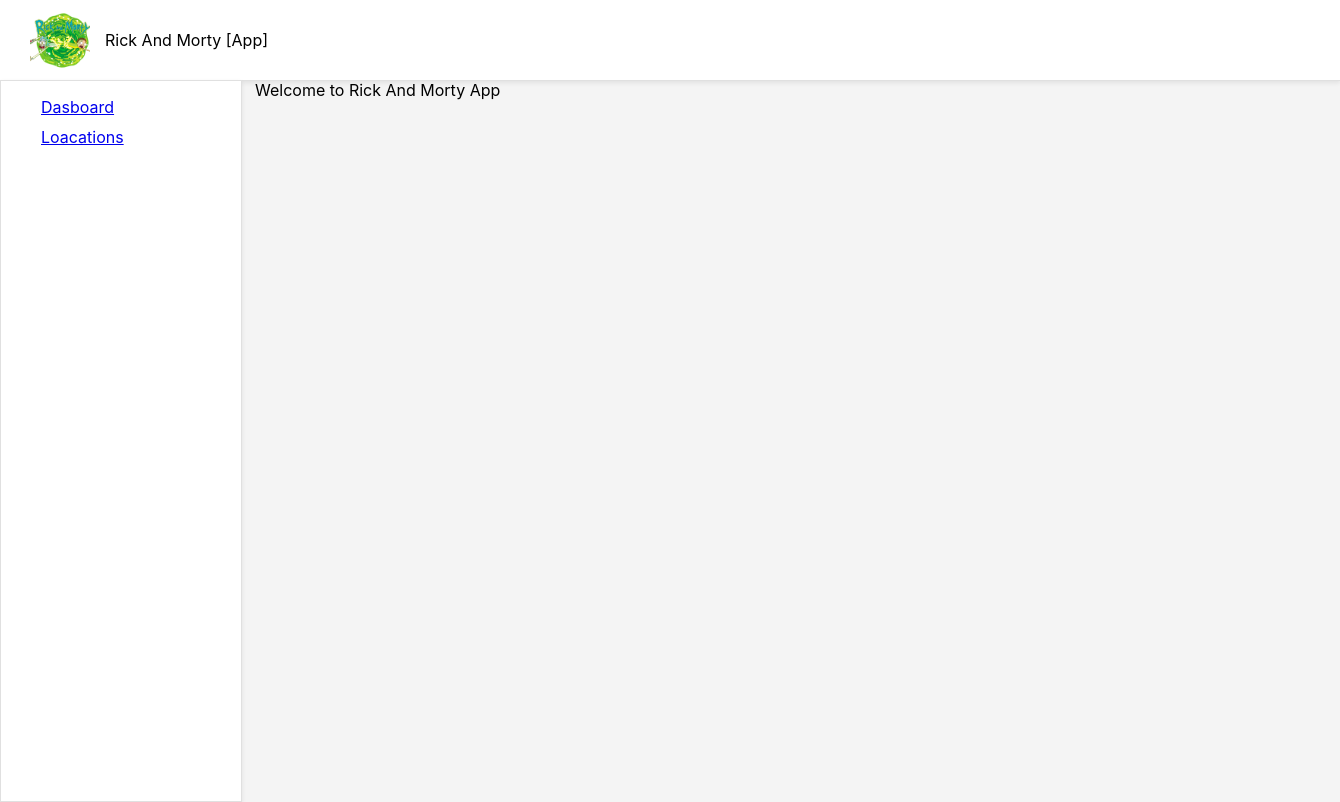
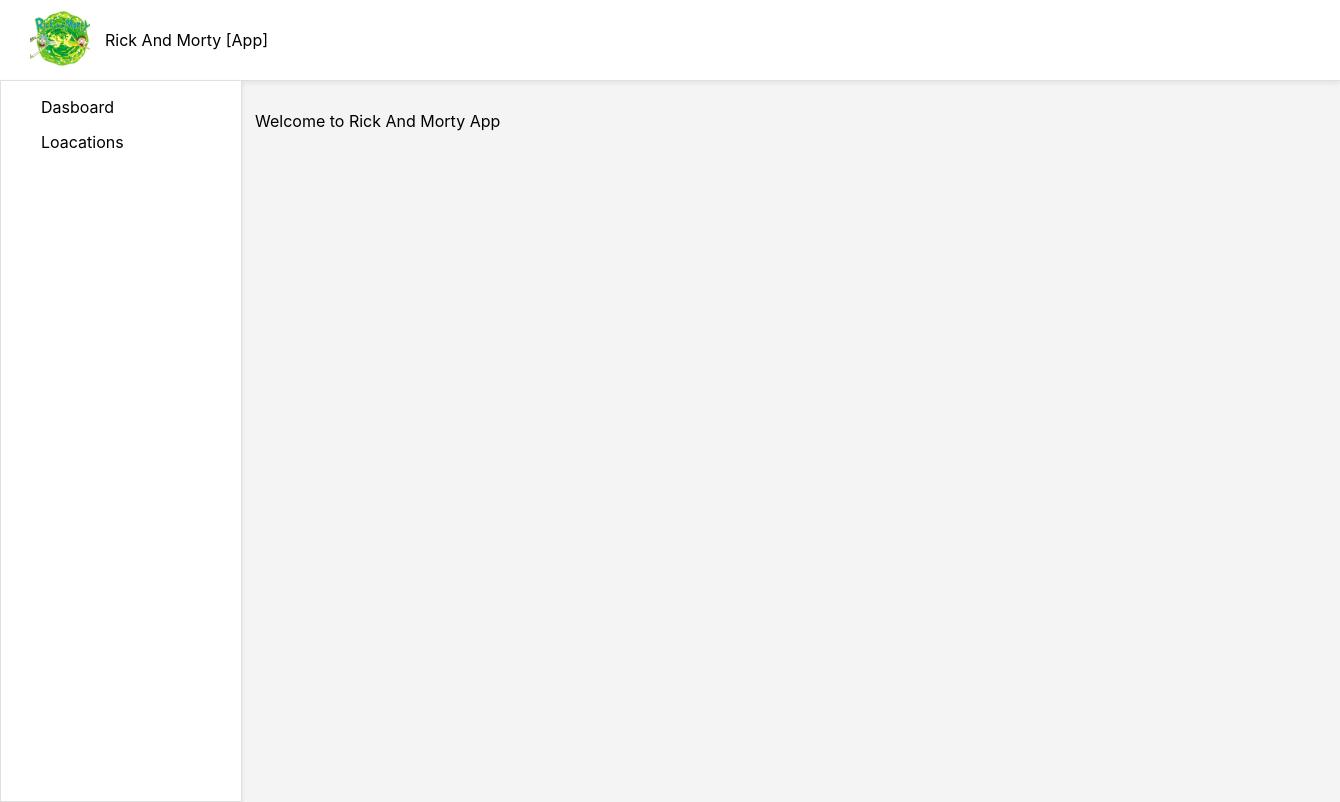
Before and after one commit to karatasgokhan/rick-and-morty, a React (Create React App) app: page / in a window 1280 px wide. Shown: the whole page, 1340 px wide, since content can reach past the window. Built offline with nearby package versions, Linux system fonts and the light colour scheme.

Commit message:
Created routePath file for url and  edited css

```diff
--- a/package.json
+++ b/package.json
@@ -11,6 +11,7 @@
     "react-data-table-component": "^7.5.2",
     "react-dom": "^18.2.0",
     "react-grid-system": "^8.1.5",
+    "react-paginate": "^8.1.3",
     "react-redux": "^8.0.2",
     "react-router-dom": "^6.3.0",
     "react-scripts": "5.0.1",
--- a/src/App.js
+++ b/src/App.js
@@ -3,6 +3,8 @@ import Home from "../src/pages/Home";
 import Locations from "../src/pages/Locations";
 import PageNotFound from "../src/pages/PageNotFound";
 import Header from "../src/components/header/Header";
+import * as ROUTES from "../src/constans/routePath";
+
 import "./App.css";
 
 function App() {
@@ -10,9 +12,9 @@ function App() {
     <BrowserRouter>
       <Header />
       <Routes>
-        <Route path="/" element={<Home />} />
-        <Route path="/locations" element={<Locations />} />
-        <Route path="*" element={<PageNotFound />}></Route>
+        <Route path={ROUTES.HOME} element={<Home />} />
+        <Route path={ROUTES.LOCATIONS} element={<Locations />} />
+        <Route path={ROUTES.PAGENOTFOUND} element={<PageNotFound />}></Route>
       </Routes>
     </BrowserRouter>
   );
--- a/src/components/header/Header.js
+++ b/src/components/header/Header.js
@@ -11,12 +11,14 @@ function Header() {
     <>
       <div className={s.headerWrapper}>
         <div className={s.titleBlock}>
-          <img className={s.imgItem} src={logo} alt="Rick And Morty logo" />
+          <a href="/">
+            <img className={s.imgItem} src={logo} alt="Rick And Morty logo" />
+          </a>
           <p className={s.titleText}>Rick And Morty [App]</p>
         </div>
       </div>
       <div className={s.sideNav}>
-        <ul className={s.menu}>
+        <ul>
           {menuContent.map((item, index) => {
             return (
               <li key={index} className={s.menuItem}>
--- a/src/components/header/Header.module.css
+++ b/src/components/header/Header.module.css
@@ -5,9 +5,6 @@
   padding: 0 30px;
   background-color: white;
   border-bottom: 1px solid #e0e0e0;
-  position: fixed;
-  top: 0;
-  left: 0;
 }
 .titleText {
   margin: 0 0 0 15px;
@@ -33,9 +30,14 @@
   background-color: #ffffff;
   box-shadow: 0 2px 4px rgb(72 72 72 / 0.1);
 }
-.menu {
-  list-style: none;
+
+.menuItem {
+  margin: 0 0 15px 0;
 }
-.menuItem {
-  margin: 0 0 10px 0;
+.menuItem :hover {
+  color: #696666;
 }
+.menuItem a {
+  text-decoration: none;
+  color: #000000;
+}
--- a/src/components/tables/LocationTable.js
+++ b/src/components/tables/LocationTable.js
@@ -1,37 +1,14 @@
 import React from "react";
 import DataTable from "react-data-table-component";
 import { useGetRickAndMortyLocationQuery } from "../../store/apis/RickAndMortyApi";
-import { useGetRickAndMortyLocationResidantsQuery } from "../../store/apis/RickAndMortyApi";
 
 export default function LocationTable() {
   const { data, isLoading, isSuccess } = useGetRickAndMortyLocationQuery(2);
-  const {
-    data: residantsData,
-    isLoading: residantsisLoading,
-    isSuccess: residantsISuccess,
-  } = useGetRickAndMortyLocationResidantsQuery(21);
-  console.log(
-    "🚀 ~ file: locationTable.js ~ line 12 ~ LocationTable ~ residantsData",
-    residantsData
-  );
-
-  console.log(
-    "🚀 ~ file: locationTable.js ~ line 7 ~ LocationTable ~ isSuccess",
-    isSuccess
-  );
-  console.log(
-    "🚀 ~ file: locationTable.js ~ line 7 ~ LocationTable ~ isLoading",
-    isLoading
-  );
-  console.log(
-    "🚀 ~ file: locationTable.js ~ line 7 ~ LocationTable ~ data",
-    data.results
-  );
 
   const columns = [
     {
       name: "Name",
-      selector: (row) => row.name,
+      selector: (row) => <a href="/">{row.name}</a>,
       sortable: true,
     },
     { name: "Dimension", selector: (row) => row.dimension, sortable: true },
@@ -44,12 +21,7 @@ export default function LocationTable() {
   ];
   return (
     <>
-      <DataTable
-        columns={columns}
-        data={data.results}
-        highlightOnHover
-        pagination
-      />
+      <DataTable columns={columns} data={data.results} highlightOnHover />
     </>
   );
 }
--- /dev/null
+++ b/src/constans/routePath.js
@@ -0,0 +1,3 @@
+export const HOME = "/";
+export const LOCATIONS = "/locations";
+export const PAGENOTFOUND = "*";
--- a/src/index.css
+++ b/src/index.css
@@ -6,11 +6,23 @@ body {
   -webkit-font-smoothing: antialiased;
   -moz-osx-font-smoothing: grayscale;
   background-color: #f4f4f4;
+  overflow-x: hidden;
 }
 
 .mainContent {
   padding: 0 0 0 240px;
-  margin-top: 80px;
+  margin-top: 30px;
+}
+
+ul {
+  list-style: none;
+}
+a {
+  text-decoration: none;
+  color: #000000;
+}
+a:hover {
+  color: #696666;
 }
 
 code {
--- a/src/pages/Locations.js
+++ b/src/pages/Locations.js
@@ -1,6 +1,7 @@
 import React from "react";
 import { Container, Row, Col } from "react-grid-system";
 import LocationTable from "../components/tables/LocationTable";
+import s from "./Locations.module.css";
 
 function Locations() {
   return (
@@ -9,13 +10,7 @@ function Locations() {
         <Container>
           <Row>
             <Col sm={12}>
-              <div
-                style={{
-                  display: "flex",
-                  alignItems: "center",
-                  justifyContent: "center",
-                }}
-              >
+              <div className={s.locationsWrapper}>
                 <h1>Location Table</h1>
               </div>
               <LocationTable />
--- /dev/null
+++ b/src/pages/Locations.module.css
@@ -0,0 +1,5 @@
+.locationsWrapper {
+  display: flex;
+  align-items: center;
+  justify-content: center;
+}
```
Also changed, not shown: src/components/Pagination.js (+39 -0 lines), 1 other file (tests, documents, lock files or other folders).
